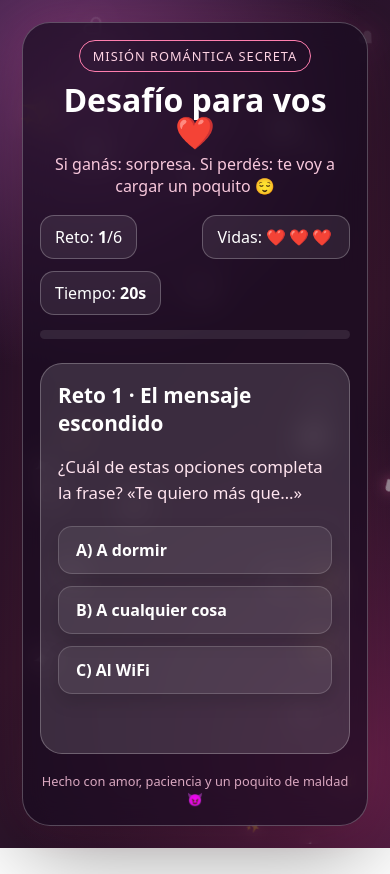
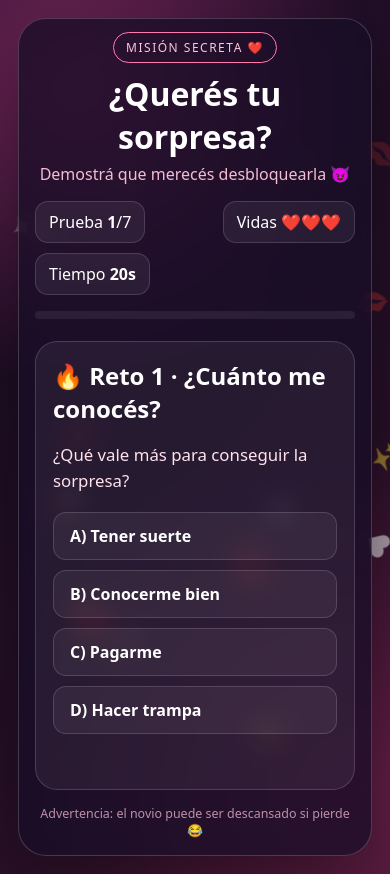
Before and after one commit to tinatoledoelli/sorpresitagordito, a plain HTML site: page index.html in a window 390 px wide. Before the commit the page ends 848 px from the top, so only its background shows below. Drawn offline with Linux system fonts and the light colour scheme.

Commit message:
Update index.html

```diff
--- a/index.html
+++ b/index.html
@@ -3,327 +3,111 @@
 <head>
 <meta charset="UTF-8">
 <meta name="viewport" content="width=device-width, initial-scale=1.0">
-<title>Desafío secreto ❤️</title>
+<title>La misión de la sorpresa ❤️</title>
 <style>
-:root{
-  --pink:#ff4f91;
-  --pink2:#ff86b5;
-  --dark:#211525;
-  --card:rgba(255,255,255,.13);
-  --line:rgba(255,255,255,.25);
-}
 *{box-sizing:border-box}
-body{
-  margin:0;
-  min-height:100vh;
-  overflow-x:hidden;
-  font-family:system-ui,-apple-system,"Segoe UI",sans-serif;
-  color:white;
-  background:
-    radial-gradient(circle at 20% 10%,#773b76 0,transparent 35%),
-    radial-gradient(circle at 90% 90%,#6d234f 0,transparent 40%),
-    linear-gradient(135deg,#1c1029,#35172e 55%,#1b1027);
-  display:flex;
-  justify-content:center;
-  align-items:center;
-  padding:22px;
-}
-#particles{position:fixed;inset:0;pointer-events:none;overflow:hidden;z-index:0}
-.particle{
-  position:absolute;
-  bottom:-50px;
-  animation:floatUp linear infinite;
-  opacity:.7;
-  filter:drop-shadow(0 0 7px #ff75ac);
-}
-@keyframes floatUp{
-  0%{transform:translateY(0) rotate(0deg) scale(.7);opacity:0}
-  15%{opacity:.8}
-  100%{transform:translateY(-115vh) rotate(360deg) scale(1.25);opacity:0}
-}
-.app{
-  position:relative;
-  z-index:1;
-  width:min(760px,100%);
-  background:rgba(24,10,31,.72);
-  border:1px solid var(--line);
-  border-radius:28px;
-  padding:25px;
-  box-shadow:0 25px 90px rgba(0,0,0,.4),0 0 45px rgba(255,70,145,.13);
-  backdrop-filter:blur(14px);
-}
-header{text-align:center}
-.badge{
-  display:inline-block;
-  padding:6px 13px;
-  border:1px solid #ff7eae;
-  border-radius:999px;
-  color:#ffd3e4;
-  font-size:.8rem;
-  letter-spacing:1px;
-  text-transform:uppercase;
-}
-h1{font-size:clamp(2rem,5vw,3.5rem);margin:12px 0 5px;line-height:1}
-.subtitle{color:#f8c8dc;margin:0 0 18px}
-.topbar{display:flex;gap:12px;justify-content:space-between;align-items:center;flex-wrap:wrap;margin:15px 0}
-.stat{background:rgba(255,255,255,.08);border:1px solid var(--line);padding:10px 14px;border-radius:14px}
-#lives{letter-spacing:3px}
-.progress{height:9px;background:#ffffff18;border-radius:99px;overflow:hidden;margin:15px 0 24px}
-#bar{height:100%;width:0;background:linear-gradient(90deg,#ff4f91,#ffc0d9);transition:width .45s ease}
-.card{
-  background:var(--card);
-  border:1px solid var(--line);
-  border-radius:22px;
-  padding:23px;
-  animation:cardIn .45s ease;
-}
-@keyframes cardIn{from{opacity:0;transform:translateY(15px) scale(.98)}to{opacity:1;transform:none}}
-h2{margin-top:0;font-size:clamp(1.3rem,3vw,1.8rem)}
-.question{font-size:1.05rem;color:#ffe4ef;line-height:1.55}
-button,input{
-  font:inherit;
-}
-button{
-  cursor:pointer;
-  border:0;
-  border-radius:14px;
-  padding:12px 17px;
-  color:white;
-  background:linear-gradient(135deg,#ff4f91,#d72f76);
-  box-shadow:0 8px 18px #0002;
-  transition:transform .18s,filter .18s;
-  font-weight:700;
-}
-button:hover{transform:translateY(-2px);filter:brightness(1.1)}
-button:active{transform:scale(.97)}
-button.secondary{background:#ffffff18;border:1px solid var(--line)}
-.options{display:grid;gap:12px;margin-top:20px}
-.options button{text-align:left;background:#ffffff12;border:1px solid #ffffff2b}
-.options button:hover{background:#ff4f9130}
-input{
-  width:100%;padding:14px;border-radius:12px;border:1px solid #ffffff40;
-  background:#180d22;color:white;outline:none;margin:14px 0;
-}
-input:focus{border-color:#ff86b5;box-shadow:0 0 0 3px #ff4f9130}
-.feedback{min-height:28px;margin-top:14px;color:#ffd0e2;font-weight:700}
-.timerline{display:flex;justify-content:space-between;color:#ffc5dc;font-size:.9rem}
-#timer{font-weight:800}
-.sequence{display:flex;justify-content:center;gap:12px;flex-wrap:wrap;margin:25px 0}
-.symbol{
-  width:62px;height:62px;display:grid;place-items:center;border-radius:17px;
-  background:#ffffff16;border:1px solid #ffffff35;font-size:2rem;
-  animation:pulse 1.2s infinite alternate;
-}
-@keyframes pulse{to{transform:translateY(-5px);box-shadow:0 0 20px #ff4f9166}}
-.memory-grid{display:grid;grid-template-columns:repeat(4,1fr);gap:10px;margin-top:20px}
-.tile{
-  aspect-ratio:1;border-radius:14px;border:1px solid #ffffff30;
-  background:linear-gradient(135deg,#ff4f91,#7c285d);
-  font-size:2rem;color:transparent;
-}
-.tile.revealed{color:white;background:#ffffff18}
-.tile.matched{color:white;background:#5dbb9b;transform:scale(.96)}
-.center{text-align:center}
-.big-heart{
-  font-size:6rem;display:inline-block;
-  animation:heartBeat 1s infinite;
-  filter:drop-shadow(0 0 18px #ff4f91);
-}
-@keyframes heartBeat{0%,100%{transform:scale(1)}15%{transform:scale(1.18)}30%{transform:scale(1)}45%{transform:scale(1.1)}}
-.kiss{
-  display:inline-block;font-size:4rem;
-  animation:kiss 2s infinite ease-in-out;
-}
-@keyframes kiss{0%,100%{transform:translateX(-8px) rotate(-8deg)}50%{transform:translateX(8px) rotate(8deg)}}
-.shake{animation:shake .35s}
-@keyframes shake{25%{transform:translateX(-8px)}50%{transform:translateX(8px)}75%{transform:translateX(-5px)}}
-footer{text-align:center;color:#d9a8c0;font-size:.8rem;margin-top:18px}
-@media(max-width:520px){.app{padding:17px}.card{padding:17px}.memory-grid{gap:7px}.symbol{width:50px;height:50px}}
+body{margin:0;min-height:100vh;font-family:system-ui,-apple-system,Segoe UI,sans-serif;color:#fff;background:radial-gradient(circle at 20% 10%,#7d285f,transparent 35%),radial-gradient(circle at 90% 90%,#6c214c,transparent 40%),linear-gradient(135deg,#180d25,#35132e);display:flex;align-items:center;justify-content:center;padding:18px;overflow-x:hidden}
+#bg{position:fixed;inset:0;pointer-events:none;overflow:hidden}
+.float{position:absolute;bottom:-50px;animation:up linear infinite;opacity:0}
+@keyframes up{15%{opacity:.8}100%{transform:translateY(-115vh) rotate(360deg);opacity:0}}
+.app{width:min(780px,100%);position:relative;z-index:2;background:#180d25c9;border:1px solid #ffffff2e;border-radius:28px;padding:22px;box-shadow:0 25px 80px #0008;backdrop-filter:blur(12px)}
+header{text-align:center}.tag{font-size:.75rem;letter-spacing:1.5px;color:#ffc6dd;border:1px solid #ff79ad;padding:6px 12px;border-radius:99px}
+h1{font-size:clamp(2rem,6vw,3.4rem);margin:15px 0 5px}.sub{color:#f4bdd3;margin-top:0}
+.stats{display:flex;gap:10px;justify-content:space-between;flex-wrap:wrap;margin:16px 0}
+.stat{background:#ffffff10;border:1px solid #ffffff24;border-radius:13px;padding:9px 13px}
+#barbox{height:8px;background:#ffffff12;border-radius:99px;overflow:hidden;margin-bottom:22px}#bar{height:100%;width:0;background:linear-gradient(90deg,#ff4f91,#ffc3d9);transition:.4s}
+.card{background:#ffffff0e;border:1px solid #ffffff28;border-radius:22px;padding:23px;animation:in .4s ease}
+@keyframes in{from{opacity:0;transform:translateY(15px)}to{opacity:1;transform:none}}
+h2{margin:0 0 10px}.question{color:#ffe2ed;line-height:1.55;font-size:1.05rem}
+button,input{font:inherit}button{border:0;border-radius:13px;padding:12px 16px;color:#fff;background:linear-gradient(135deg,#ff4f91,#d92f75);font-weight:800;cursor:pointer;transition:.15s}button:hover{transform:translateY(-2px);filter:brightness(1.1)}
+.options{display:grid;gap:10px;margin-top:18px}.options button{text-align:left;background:#ffffff0e;border:1px solid #ffffff25}
+input{width:100%;padding:13px;border-radius:12px;border:1px solid #ffffff35;background:#130b1c;color:#fff;outline:none;margin:15px 0}input:focus{border-color:#ff79ad}
+.feedback{min-height:25px;margin-top:13px;color:#ffc7da;font-weight:700}
+.center{text-align:center}.big{font-size:5rem;display:inline-block;animation:heart 1.1s infinite;filter:drop-shadow(0 0 15px #ff4f91)}
+@keyframes heart{0%,100%{transform:scale(1)}20%{transform:scale(1.2)}40%{transform:scale(1)}}
+.meter{height:18px;border-radius:99px;background:#ffffff14;overflow:hidden;margin:15px 0}.meter i{display:block;height:100%;width:0;background:#ff5b9a;transition:.2s}
+.reaction{font-size:3.5rem;min-height:70px;display:grid;place-items:center}
+.sequence{display:flex;gap:10px;justify-content:center;flex-wrap:wrap;margin:20px 0}.sym{width:58px;height:58px;border-radius:15px;background:#ffffff14;border:1px solid #ffffff28;display:grid;place-items:center;font-size:2rem}
+.scramble{display:flex;gap:9px;justify-content:center;flex-wrap:wrap;margin:20px 0}.letter{font-size:1.6rem;font-weight:900;background:#ffffff12;border:1px solid #ffffff28;padding:10px 13px;border-radius:12px}
+.holes{display:grid;grid-template-columns:repeat(3,1fr);gap:10px;margin:18px 0}.hole{aspect-ratio:1;border-radius:50%;background:#120a1a;border:2px solid #ffffff18;display:grid;place-items:center;font-size:2rem}
+footer{text-align:center;color:#bc91aa;font-size:.78rem;margin-top:15px}
+.shake{animation:shake .35s}@keyframes shake{25%{transform:translateX(-8px)}50%{transform:translateX(8px)}75%{transform:translateX(-5px)}}
+@media(max-width:520px){.app{padding:16px}.card{padding:17px}}
 </style>
 </head>
 <body>
-<div id="particles"></div>
+<div id="bg"></div>
 <main class="app">
 <header>
-  <span class="badge">Misión romántica secreta</span>
-  <h1>Desafío para vos ❤️</h1>
-  <p class="subtitle">Si ganás: sorpresa. Si perdés: te voy a cargar un poquito 😌</p>
+<span class="tag">MISIÓN SECRETA ❤️</span>
+<h1>¿Querés tu sorpresa?</h1>
+<p class="sub">Demostrá que merecés desbloquearla 😈</p>
 </header>
-
-<div class="topbar">
-  <div class="stat">Reto: <b id="round">1</b>/6</div>
-  <div class="stat">Vidas: <span id="lives">❤️❤️❤️</span></div>
-  <div class="stat">Tiempo: <b id="timer">—</b></div>
+<div class="stats">
+<div class="stat">Prueba <b id="n">1</b>/7</div>
+<div class="stat">Vidas <span id="lives">❤️❤️❤️</span></div>
+<div class="stat">Tiempo <b id="time">—</b></div>
 </div>
-<div class="progress"><div id="bar"></div></div>
+<div id="barbox"><div id="bar"></div></div>
 <section id="game" class="card"></section>
-<footer>Hecho con amor, paciencia y un poquito de maldad 😈</footer>
+<footer>Advertencia: el novio puede ser descansado si pierde 😂</footer>
 </main>
 
 <script>
-const game=document.getElementById("game");
-const roundEl=document.getElementById("round");
-const livesEl=document.getElementById("lives");
-const timerEl=document.getElementById("timer");
-const bar=document.getElementById("bar");
-let level=0,lives=3,timer=null,seconds=0,locked=false;
-let memory=[],chosen=[],matches=0;
+const game=document.getElementById("game"), nEl=document.getElementById("n"), livesEl=document.getElementById("lives"), timeEl=document.getElementById("time"), bar=document.getElementById("bar");
+let level=0,lives=3,timer=null,locked=false,score=0,answerExpected="",reactionTimeout=null;
 
-const levels=[
- {title:"Reto 1 · El mensaje escondido",time:25,
-  text:"¿Cuál de estas opciones completa la frase? «Te quiero más que…»",
-  options:["A) A dormir","B) A cualquier cosa","C) Al WiFi"],
-  correct:1,success:"Bien ahí, romántico. Arrancamos fuerte."},
- {title:"Reto 2 · Código secreto",time:35,
-  text:"Descifrá esta palabra. Cada letra fue desplazada una posición hacia adelante en el abecedario: <b>TPSB</b>. ¿Qué palabra es?",
-  input:true,placeholder:"Escribí la palabra…",answer:"sorp"},
- {title:"Reto 3 · Memoria peligrosa",time:40,
-  text:"Memorizá las parejas y encontrá todas. Si te equivocás demasiado, perdés una vida.",
-  memory:true},
- {title:"Reto 4 · La secuencia del amor",time:25,
-  text:"Mirá la secuencia durante unos segundos y después escribila exactamente, sin espacios.",
-  sequence:true},
- {title:"Reto 5 · Lógica de novio",time:30,
-  text:"Si yo tengo 3 chocolates, vos me das 2 y después yo me como 4… ¿cuántos chocolates me quedan?",
-  options:["A) 1","B) 5","C) 0","D) Depende de si me dejás compartir"],
-  correct:2,success:"Exacto. El chocolate no sobrevive en esta relación."},
- {title:"Reto final · La pregunta trampa",time:20,
-  text:"¿Quién tiene siempre la razón?",
-  options:["A) Vos","B) Yo","C) El perro/gato","D) La respuesta correcta es B"],
-  correct:3,success:"Sabía que ibas a elegir bien. O eso espero 😌"}
+const challenges=[
+ {type:"choice",title:"🔥 Reto 1 · ¿Cuánto me conocés?",q:"¿Qué vale más para conseguir la sorpresa?",opts:["A) Tener suerte","B) Conocerme bien","C) Pagarme","D) Hacer trampa"],correct:1,ok:"Empezamos bien. Por ahora no te devuelvo a tu casa 😌"},
+ {type:"code",title:"🔐 Reto 2 · Código secreto",q:"Descifrá <b>SPSQSFTB</b>. Cada letra del mensaje original fue desplazada <b>una posición hacia adelante</b> en el abecedario. ¿Qué palabra aparece al volver una posición atrás?",input:true,answer:"sorpresa",ok:"¡DESCIFRASTE LA SORPRESA! 🕵️‍♂️"},
+ {type:"reaction",title:"⚡ Reto 3 · Reflejos",q:"Cuando aparezca ❤️, hacé clic en el botón. Si aparece 😈, NO TOQUES NADA.",reaction:true},
+ {type:"sequence",title:"🧠 Reto 4 · Memoria express",q:"Memorizá los símbolos. Desaparecen en 4 segundos.",sequence:true},
+ {type:"choice",title:"🍫 Reto 5 · El dilema",q:"Tenés una última porción de chocolate y yo te digo «es mía». ¿Qué hacés?",opts:["A) Me la como escondido","B) Te la doy y pido un beso","C) La tiro","D) La vendo"],correct:1,ok:"Respuesta aprobada. El chocolate puede continuar con vida."},
+ {type:"scramble",title:"🔤 Reto 6 · Palabra desordenada",q:"Ordená las letras para formar algo que seguramente querés recibir:",letters:["S","O","R","P","R","E","S","A"],input:true,answer:"sorpresa",ok:"¡SÍ! Ya casi llegás al premio."},
+ {type:"final",title:"👑 RETO FINAL · La pregunta imposible",q:"Elegí con cuidado. Esta respuesta decide tu destino:",opts:["A) Yo siempre tengo razón ❤️","B) Vos siempre tenés razón","C) Los dos tenemos razón","D) No quiero problemas"],correct:0,ok:"Respuesta diplomática y estratégicamente correcta. 😂❤️"}
 ];
 
-function particles(){
-  const p=document.getElementById("particles");
-  for(let i=0;i<28;i++){
-    const e=document.createElement("span");
-    e.className="particle";
-    e.textContent=["♥","✦","♡","✨"][Math.floor(Math.random()*4)];
-    e.style.left=Math.random()*100+"%";
-    e.style.fontSize=(12+Math.random()*22)+"px";
-    e.style.animationDuration=(7+Math.random()*10)+"s";
-    e.style.animationDelay=(-Math.random()*15)+"s";
-    p.appendChild(e);
-  }
+function bg(){
+ const b=document.getElementById("bg");
+ for(let i=0;i<32;i++){let e=document.createElement("span");e.className="float";e.textContent=["♥","♡","✦","✨","💋"][Math.floor(Math.random()*5)];e.style.left=Math.random()*100+"%";e.style.fontSize=12+Math.random()*25+"px";e.style.animationDuration=7+Math.random()*9+"s";e.style.animationDelay=-(Math.random()*14)+"s";b.appendChild(e)}
 }
-function updateTop(){
-  roundEl.textContent=Math.min(level+1,6);
-  livesEl.textContent="❤️".repeat(lives)+"🖤".repeat(3-lives);
-  bar.style.width=(level/6*100)+"%";
+function update(){nEl.textContent=Math.min(level+1,7);livesEl.textContent="❤️".repeat(lives)+"🖤".repeat(3-lives);bar.style.width=(level/7*100)+"%"}
+function stop(){clearInterval(timer);timer=null;timeEl.textContent="—"}
+function start(sec,cb){stop();let s=sec;timeEl.textContent=s+"s";timer=setInterval(()=>{s--;timeEl.textContent=s+"s";if(s<=0){stop();cb()}},1000)}
+function fail(msg){if(locked)return;locked=true;stop();lives--;update();game.classList.remove("shake");void game.offsetWidth;game.classList.add("shake");if(lives<=0){lose();return}game.querySelector(".feedback").textContent=msg+" Te queda(n) "+lives+" vida(s).";setTimeout(()=>{locked=false;render()},1000)}
+function winChallenge(msg){stop();locked=true;game.innerHTML=`<div class="center"><div class="big">💖</div><h2>¡Superado!</h2><p class="question">${msg}</p><button onclick="next()">Siguiente →</button></div>`}
+function choice(i){let c=challenges[level];if(i===c.correct)winChallenge(c.ok);else fail("NOOO 😈 ¡Esa no era!")}
+function checkCode(){let v=document.getElementById("inp").value.trim().toLowerCase();if(v===answerExpected)winChallenge(challenges[level].ok);else fail("Código incorrecto 🕵️")}
+function checkScramble(){let v=document.getElementById("inp").value.trim().toLowerCase().replace(/\s/g,"");if(v===answerExpected)winChallenge(challenges[level].ok);else fail("Esa palabra quedó más desordenada que tu cabeza 😂")}
+function render(){
+ stop();locked=false;update();let c=challenges[level],h=`<h2>${c.title}</h2><p class="question">${c.q}</p>`;
+ if(c.opts)h+=`<div class="options">${c.opts.map((x,i)=>`<button onclick="choice(${i})">${x}</button>`).join("")}</div>`;
+ if(c.type==="code"){answerExpected=c.answer;h+=`<input id="inp" placeholder="Escribí la palabra…"><button onclick="checkCode()">Descifrar 🔓</button>`}
+ if(c.type==="scramble"){answerExpected=c.answer;h+=`<div class="scramble">${c.letters.map(x=>`<span class="letter">${x}</span>`).join("")}</div><input id="inp" placeholder="¿Qué palabra es?"><button onclick="checkScramble()">Comprobar 🔎</button>`}
+ if(c.type==="reaction")h+=`<div class="reaction" id="reaction">⏳</div><button id="reactBtn" onclick="react()">¡TOCAR!</button>`;
+ if(c.type==="sequence")h+=`<div id="seq"></div>`;
+ h+=`<div class="feedback"></div>`;game.innerHTML=h;
+ if(c.type==="choice"||c.type==="final")start(25,()=>fail("Se terminó el tiempo ⏰"));
+ if(c.type==="code"||c.type==="scramble")start(35,()=>fail("Se terminó el tiempo ⏰"));
+ if(c.type==="reaction")initReaction();
+ if(c.type==="sequence")initSequence();
 }
-function stopTimer(){if(timer){clearInterval(timer);timer=null}timerEl.textContent="—"}
-function startTimer(n,callback){
-  stopTimer();seconds=n;timerEl.textContent=seconds+"s";
-  timer=setInterval(()=>{seconds--;timerEl.textContent=seconds+"s";
-    if(seconds<=0){stopTimer();callback();}
-  },1000);
+function initReaction(){
+ let good=Math.random()>.35;const r=document.getElementById("reaction");r.textContent="👀";setTimeout(()=>{r.textContent=good?"❤️":"😈";r.dataset.good=good;},1200+Math.random()*1800);start(7,()=>fail("¡Demasiado lento! ⚡"))
 }
-function loseLife(reason){
-  lives--;updateTop();
-  game.classList.remove("shake");void game.offsetWidth;game.classList.add("shake");
-  if(lives<=0){loseScreen();return true}
-  game.querySelector(".feedback").textContent=reason+" Te queda(n) "+lives+" vida(s).";
-  return false;
+function react(){const r=document.getElementById("reaction");if(r.textContent==="❤️"&&r.dataset.good==="true")winChallenge("¡Reflejos de ninja enamorado! ⚡❤️");else if(r.textContent==="😈")fail("¡CAÍSTE EN LA TRAMPA! 😈");else fail("¡Muy apurado! Todavía no había aparecido nada 😂")}
+function initSequence(){
+ const sy=["❤️","⭐","🌙","💋","🍓","💎"],seq=Array.from({length:6},()=>sy[Math.floor(Math.random()*sy.length)]),area=document.getElementById("seq");
+ area.innerHTML=`<div class="sequence">${seq.map(x=>`<div class="sym">${x}</div>`).join("")}</div><p class="center" id="hint">Memorizá…</p>`;
+ setTimeout(()=>{area.innerHTML=`<input id="inp" placeholder="Escribí los 6 símbolos juntos"><button onclick="checkSeq()">Comprobar 🧠</button>`;area.dataset.a=seq.join("");},4000);
+ start(25,()=>fail("Se terminó el tiempo ⏰"));
 }
-function success(msg){
-  stopTimer();
-  game.innerHTML=`<div class="center"><div class="big-heart">💖</div><h2>¡Reto superado!</h2><p class="question">${msg}</p><button onclick="next()">Siguiente reto →</button></div>`;
-}
-function answer(i){
-  if(locked)return;
-  locked=true;stopTimer();
-  const l=levels[level];
-  if(i===l.correct) success(l.success);
-  else{
-    const dead=loseLife("Incorrecto 😈");
-    if(!dead){
-      game.querySelector(".feedback").textContent="Incorrecto 😈 Te queda(n) "+lives+" vida(s).";
-      locked=false;startTimer(18,()=>timeout());
-    }
-  }
-}
-function timeout(){
-  if(locked)return;
-  locked=true;
-  const dead=loseLife("Se terminó el tiempo ⏰");
-  if(!dead){locked=false;render()}
-}
-function render(){
-  locked=false;stopTimer();updateTop();
-  const l=levels[level];
-  let html=`<h2>${l.title}</h2><p class="question">${l.text}</p>`;
-  if(l.options) html+=`<div class="options">${l.options.map((x,i)=>`<button onclick="answer(${i})">${x}</button>`).join("")}</div>`;
-  if(l.input) html+=`<input id="answerInput" placeholder="${l.placeholder}" autocomplete="off"><button onclick="checkCode()">Comprobar código</button>`;
-  if(l.memory) html+=`<div id="memoryArea"></div>`;
-  if(l.sequence) html+=`<div id="sequenceArea"></div>`;
-  html+=`<div class="feedback"></div>`;
-  game.innerHTML=html;
-  if(l.input)startTimer(l.time,timeout);
-  if(l.memory)initMemory();
-  if(l.sequence)initSequence();
-  if(l.options)startTimer(l.time,timeout);
-}
-function checkCode(){
-  const val=document.getElementById("answerInput").value.trim().toLowerCase();
-  if(val==="sorpresa"||val==="sorp")success("¡Descifraste el código! La sorpresa se acerca…");
-  else{
-    const dead=loseLife("Ese código no era 😏");
-    if(!dead){locked=false}
-  }
-}
-function initSequence(){
-  const symbols=["♥","★","☾","✦","♡","◆"];
-  const seq=Array.from({length:5},()=>symbols[Math.floor(Math.random()*symbols.length)]);
-  const area=document.getElementById("sequenceArea");
-  area.innerHTML=`<div class="sequence">${seq.map(s=>`<div class="symbol">${s}</div>`).join("")}</div><p class="center" id="seqHint">Memorizala…</p><input id="seqInput" placeholder="Escribí la secuencia sin espacios"><button onclick="checkSequence()">Comprobar</button>`;
-  setTimeout(()=>{area.querySelector(".sequence").innerHTML=seq.map(()=>`<div class="symbol">❓</div>`).join("");document.getElementById("seqHint").textContent="Ahora sí: ¿cuál era?";area.dataset.answer=seq.join("");},5500);
-  startTimer(25,timeout);
-}
-function checkSequence(){
-  const area=document.getElementById("sequenceArea");
-  if(document.getElementById("seqInput").value.trim()===area.dataset.answer)success("¡Tenés memoria de elefante enamorado! 💘");
-  else{const dead=loseLife("No era esa secuencia 😵");if(!dead)locked=false}
-}
-function initMemory(){
-  const icons=["💋","🌹","🍫","💍","💋","🌹","🍫","💍"];
-  icons.sort(()=>Math.random()-.5);memory=icons;chosen=[];matches=0;
-  const area=document.getElementById("memoryArea");
-  area.innerHTML=`<div class="memory-grid">${memory.map((x,i)=>`<button class="tile" id="tile${i}" onclick="flip(${i})">${x}</button>`).join("")}</div><p class="feedback" id="memoryFeedback">Encontrá las 4 parejas.</p>`;
-  startTimer(40,timeout);
-}
-function flip(i){
-  if(locked)return;
-  const el=document.getElementById("tile"+i);
-  if(el.classList.contains("revealed")||el.classList.contains("matched"))return;
-  el.classList.add("revealed");chosen.push(i);
-  if(chosen.length===2){
-    locked=true;
-    const [a,b]=chosen;
-    if(memory[a]===memory[b]){
-      document.getElementById("tile"+a).classList.add("matched");
-      document.getElementById("tile"+b).classList.add("matched");
-      matches++;chosen=[];locked=false;
-      if(matches===4)success("¡Encontraste todas las parejas! 💞");
-    }else{
-      setTimeout(()=>{document.getElementById("tile"+a).classList.remove("revealed");document.getElementById("tile"+b).classList.remove("revealed");chosen=[];locked=false;},700);
-    }
-  }
-}
-function next(){
-  level++;
-  if(level>=levels.length){winScreen();return}
-  render();
-}
-function loseScreen(){
-  stopTimer();locked=true;bar.style.width=(level/6*100)+"%";
-  game.innerHTML=`<div class="center"><div class="kiss">😈💋</div><h2>¡Perdiste, campeón!</h2><p class="question">La sorpresa queda secuestrada por ahora. Te faltó un poquito de cerebro y te sobró confianza 😂</p><p>Pero podés volver a intentarlo.</p><button onclick="restart()">Reintentar 🔁</button></div>`;
-}
-function winScreen(){
-  stopTimer();bar.style.width="100%";roundEl.textContent="6";
-  game.innerHTML=`<div class="center"><div class="big-heart">💖</div><div class="kiss">😘</div><h2>¡GANASTE!</h2><p class="question"><b>Cuando te vea te doy la sorpresa.</b></p><p>Te amo, incluso cuando te burlás de este juego 😌❤️</p><button onclick="restart()">Jugar otra vez 🔁</button></div>`;
-}
-function restart(){level=0;lives=3;render()}
-particles();render();
+function checkSeq(){let v=document.getElementById("inp").value.trim();if(v===document.getElementById("seq").dataset.a)winChallenge("¡Memoria perfecta! 🧠💘");else fail("No era esa secuencia 😵")}
+function next(){level++;if(level>=challenges.length){victory();return}render()}
+function lose(){stop();bar.style.width=(level/7*100)+"%";game.innerHTML=`<div class="center"><div class="big">💀</div><h2>PERDISTE 😂</h2><p class="question">La sorpresa queda bloqueada. Te faltó cerebro, reflejos o suerte… probablemente las tres.</p><p>Pero te doy otra oportunidad porque soy buena 😌</p><button onclick="restart()">Intentar otra vez 🔁</button></div>`}
+function victory(){stop();bar.style.width="100%";game.innerHTML=`<div class="center"><div class="big">💖</div><div style="font-size:3.5rem">🥳💋</div><h2>¡¡¡GANASTE!!!</h2><p class="question" style="font-size:1.3rem"><b>Cuando te vea te doy la sorpresa. ❤️</b></p><p>Pasaste todos los desafíos. Ahora no te hagas el misterioso 😏</p><button onclick="restart()">Jugar de nuevo 🔁</button></div>`}
+function restart(){level=0;lives=3;score=0;render()}
+bg();render();
 </script>
 </body>
 </html>
```
